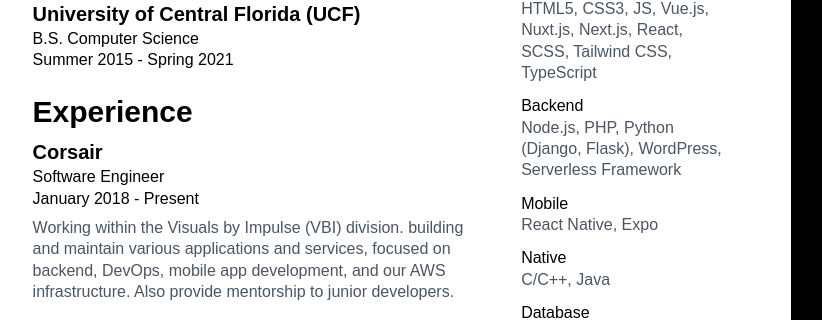
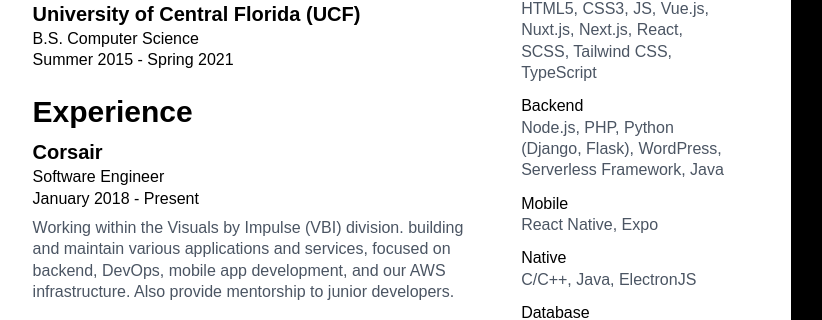
Before and after one commit to kennygperez/resume, a React (Create React App) app: page / in a window 1280 px wide. Shown: the part 205-525 px from the top of the page, without its empty margins (25-847 px from the left). Built offline with nearby package versions, Linux system fonts and the light colour scheme.

Commit message:
feat: added more skills

```diff
--- a/src/Document.tsx
+++ b/src/Document.tsx
@@ -83,9 +83,10 @@
 			'Python (Django, Flask)',
 			'WordPress',
 			'Serverless Framework',
+			'Java',
 		],
 		Mobile: ['React Native', 'Expo'],
-		Native: ['C/C++', 'Java'],
+		Native: ['C/C++', 'Java', 'ElectronJS'],
 		Database: ['MySQL', 'PostgreSQL', 'MongoDB'],
 		DevOps: [
 			'AWS (EC2, S3, CodeDeploy, ElasticBeanstalk, Route 53, Lambda)',
```
